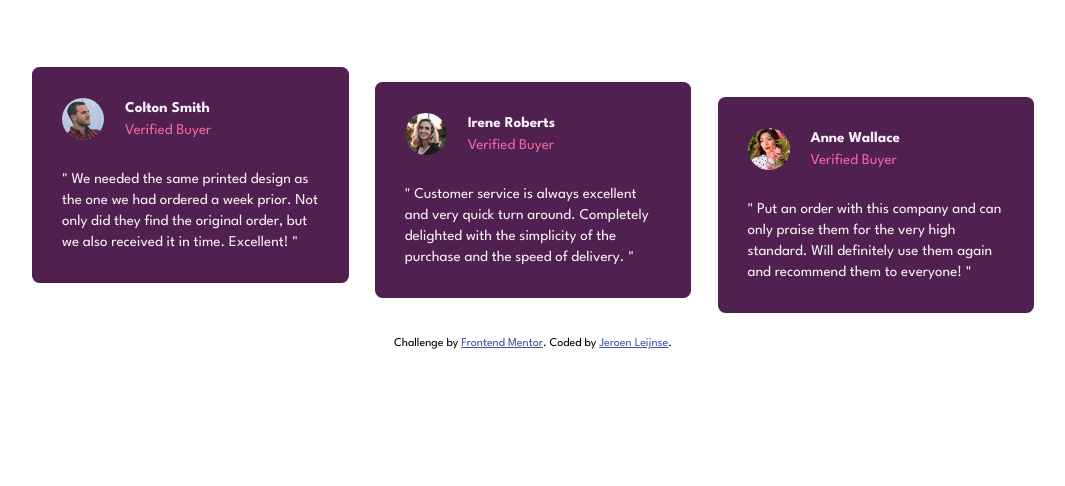
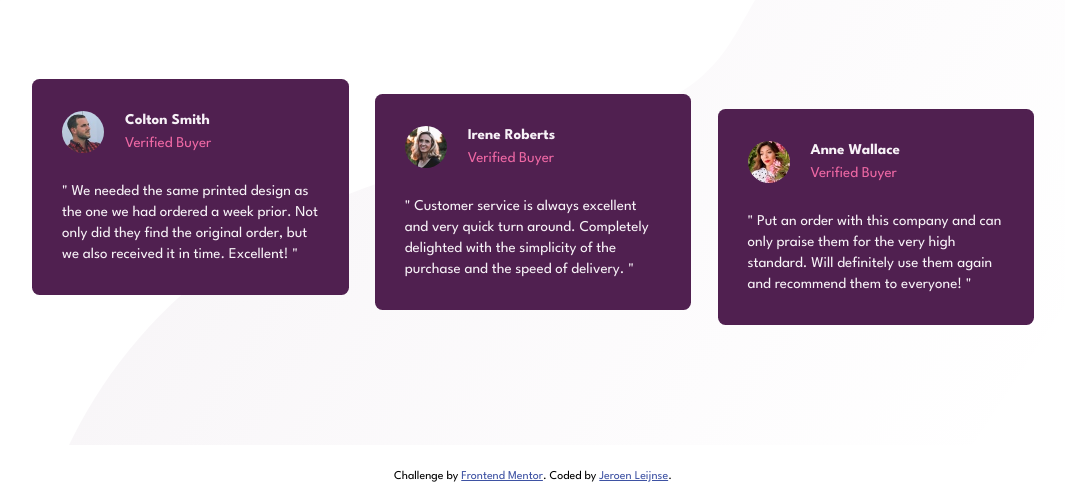
Before and after one commit to jrleijnse/social-proof-section, a plain HTML site: page index.html in a window 1280 px wide. Shown: the part 339-825 px from the top of the page, without its empty margins (107-1172 px from the left). Before the commit the page ends 800 px from the top, so only its background shows below. Drawn offline with nearby package versions, Linux system fonts and the light colour scheme; files that its build step writes are made by us from their sources.

Commit message:
backgrounds

```diff
--- a/css/style.scss
+++ b/css/style.scss
@@ -64,7 +64,12 @@ select {
 /* ------------------ RATING SECTION ----------------- */
 
 .main-container {
-  width: 66.8rem;
+  width: 82.8rem;
+  padding: 8rem;
+  position: relative;
+  background: url(../images/bg-pattern-bottom-desktop.svg) no-repeat right
+      bottom,
+    url(../images/bg-pattern-top-desktop.svg) no-repeat;
 }
 
 .rating-section {
```
Also changed, not shown: css/style.css, 1 other file.
